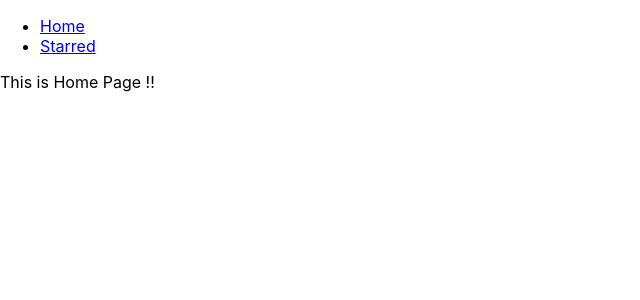
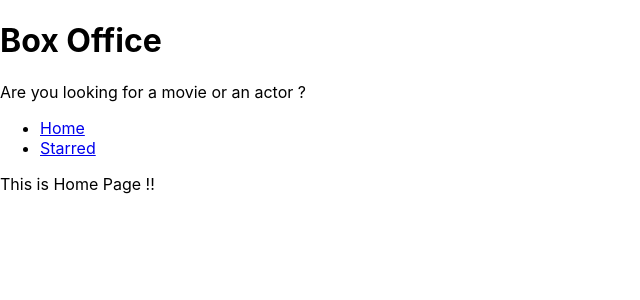
Before and after one commit to manoj-nayal/box-office, a React (Create React App) app: page / in a window 1280 px wide. Shown: the top 300 px of the page, without its empty margins (0-640 px from the left). Built offline with nearby package versions, Linux system fonts and the light colour scheme.

Commit message:
added layout management and created title

```diff
--- a/src/App.js
+++ b/src/App.js
@@ -1,14 +1,11 @@
 import React from 'react';
 import { Switch, Route } from 'react-router-dom';
 
-import Navs from './components/Navs';
 import Home from './pages/Home';
 import Starred from './pages/Starred';
 
 function App() {
   return (
-    <div>
-      <Navs />
     <Switch>
       <Route exact path="/">
         <Home />
@@ -20,7 +17,6 @@
         <div>Not Found</div>
       </Route>
     </Switch>
-    </div>
   );
 }
 
--- /dev/null
+++ b/src/components/MainPageLayout.js
@@ -0,0 +1,19 @@
+/* eslint-disable arrow-body-style */
+import React from 'react';
+import Navs from './Navs';
+import Title from './Title';
+
+const MainPageLayout = ({ children }) => {
+  return (
+    <div>
+      <Title
+        title="Box Office"
+        subtitle="Are you looking for a movie or an actor ?"
+      />
+      <Navs />
+      {children}
+    </div>
+  );
+};
+
+export default MainPageLayout;
--- /dev/null
+++ b/src/components/Title.js
@@ -0,0 +1,13 @@
+import React from 'react';
+
+// eslint-disable-next-line arrow-body-style
+const Title = ({ title, subtitle }) => {
+  return (
+    <div>
+      <h1>{title}</h1>
+      <p>{subtitle}</p>
+    </div>
+  );
+};
+
+export default Title;
--- a/src/pages/Home.js
+++ b/src/pages/Home.js
@@ -1,8 +1,8 @@
 import React from 'react';
-
+import MainPageLayout from '../components/MainPageLayout';
 // eslint-disable-next-line arrow-body-style
 const Home = () => {
-  return <div>This is Home Page !!</div>;
+  return <MainPageLayout>This is Home Page !!</MainPageLayout>;
 };
 
 export default Home;
--- a/src/pages/Starred.js
+++ b/src/pages/Starred.js
@@ -1,8 +1,9 @@
 import React from 'react';
+import MainPageLayout from '../components/MainPageLayout';
 
 // eslint-disable-next-line arrow-body-style
 const Starred = () => {
-  return <div>This is Starred Page!!</div>;
+  return <MainPageLayout>This is Starred Page!!</MainPageLayout>;
 };
 
 export default Starred;
```
Also changed, not shown: 1 other file (tests, documents, lock files or other folders). Lines whose indentation alone changed are shown as unchanged.
